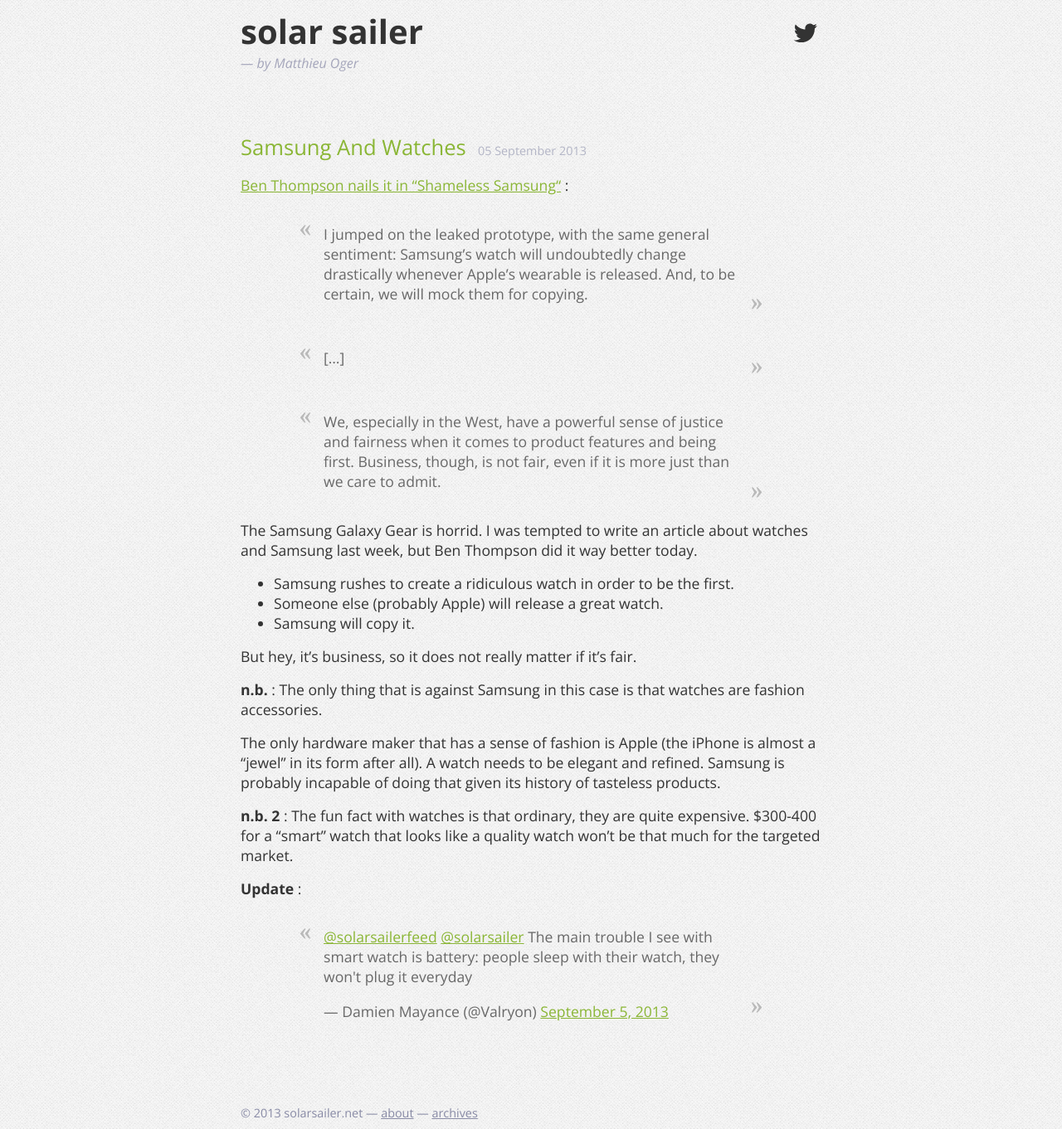
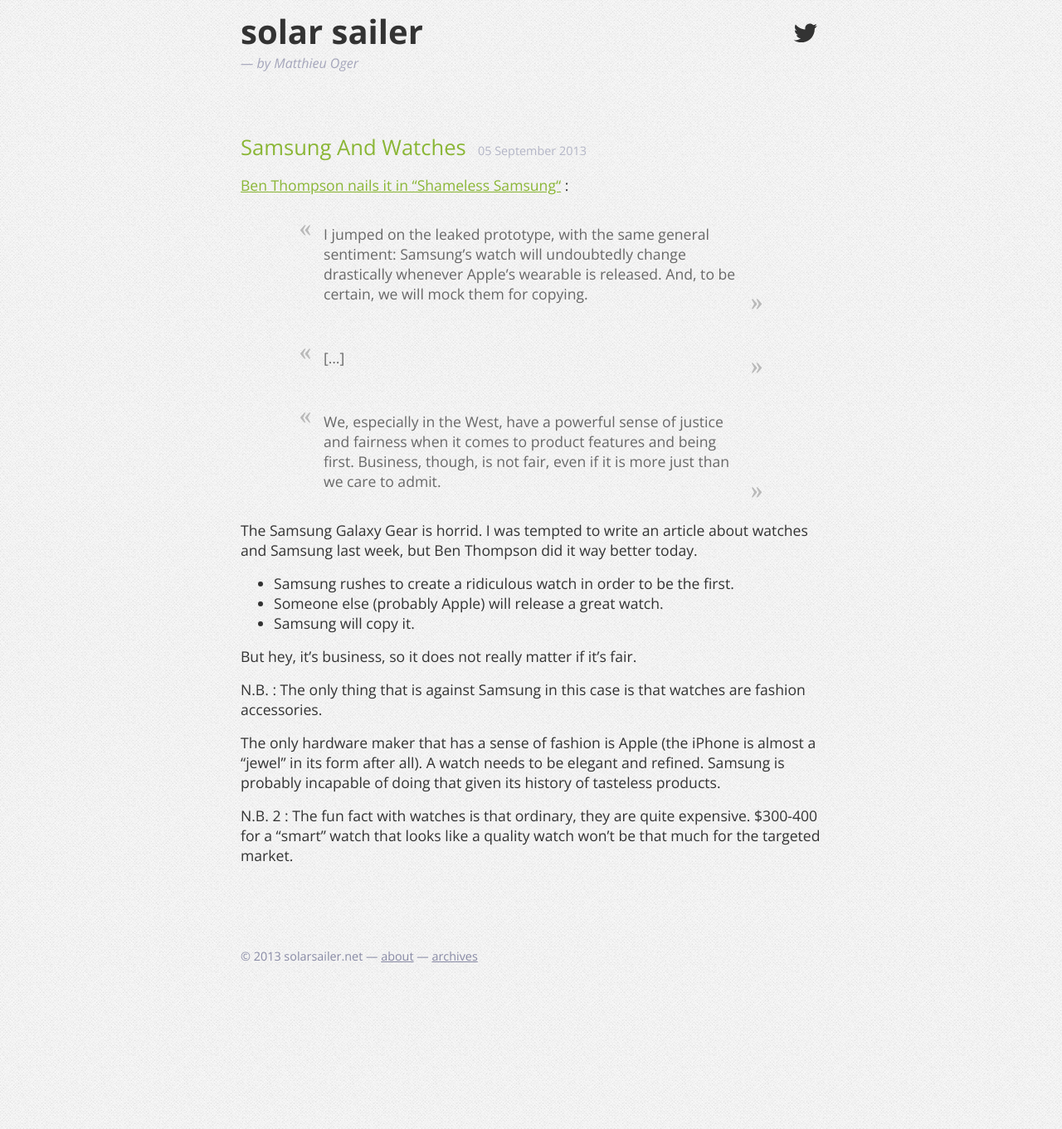
Before and after one commit to solarsailer/matthieuoger.com, a Jekyll site: the page built from _posts/2013-09-05-samsung-and-watches.md, in a window 1280 px wide. Shown: the whole page at 83% size. Built offline with Jekyll 4.4.1, drawn with Linux system fonts in a browser that asks for light colours; Markdown is read by kramdown in place of the engine named in the settings; comment, search, counter and statistics services are not loaded.

Commit message:
Fix post

```diff
--- a/_posts/2013-09-05-samsung-and-watches.md
+++ b/_posts/2013-09-05-samsung-and-watches.md
@@ -19,14 +19,8 @@
 
 But hey, it's business, so it does not really matter if it's fair.
 
-**n.b.** : The only thing that is against Samsung in this case is that watches are fashion accessories.
+N.B. : The only thing that is against Samsung in this case is that watches are fashion accessories.
 
 The only hardware maker that has a sense of fashion is Apple (the iPhone is almost a “jewel” in its form after all). A watch needs to be elegant and refined. Samsung is probably incapable of doing that given its history of tasteless products.
 
-**n.b. 2** : The fun fact with watches is that ordinary, they are quite expensive. $300-400 for a “smart” watch that looks like a quality watch won't be that much for the targeted market.
-
-**Update** :
-
-<blockquote class="twitter-tweet">
-<p><a href="https://twitter.com/solarsailerfeed">@solarsailerfeed</a> <a href="https://twitter.com/solarsailer">@solarsailer</a> The main trouble I see with smart watch is battery: people sleep with their watch, they won&#39;t plug it everyday</p>&mdash; Damien Mayance (@Valryon) <a href="https://twitter.com/Valryon/statuses/375673429657022464">September 5, 2013</a>
-</blockquote>
+N.B. 2 : The fun fact with watches is that ordinary, they are quite expensive. $300-400 for a “smart” watch that looks like a quality watch won't be that much for the targeted market.
```
